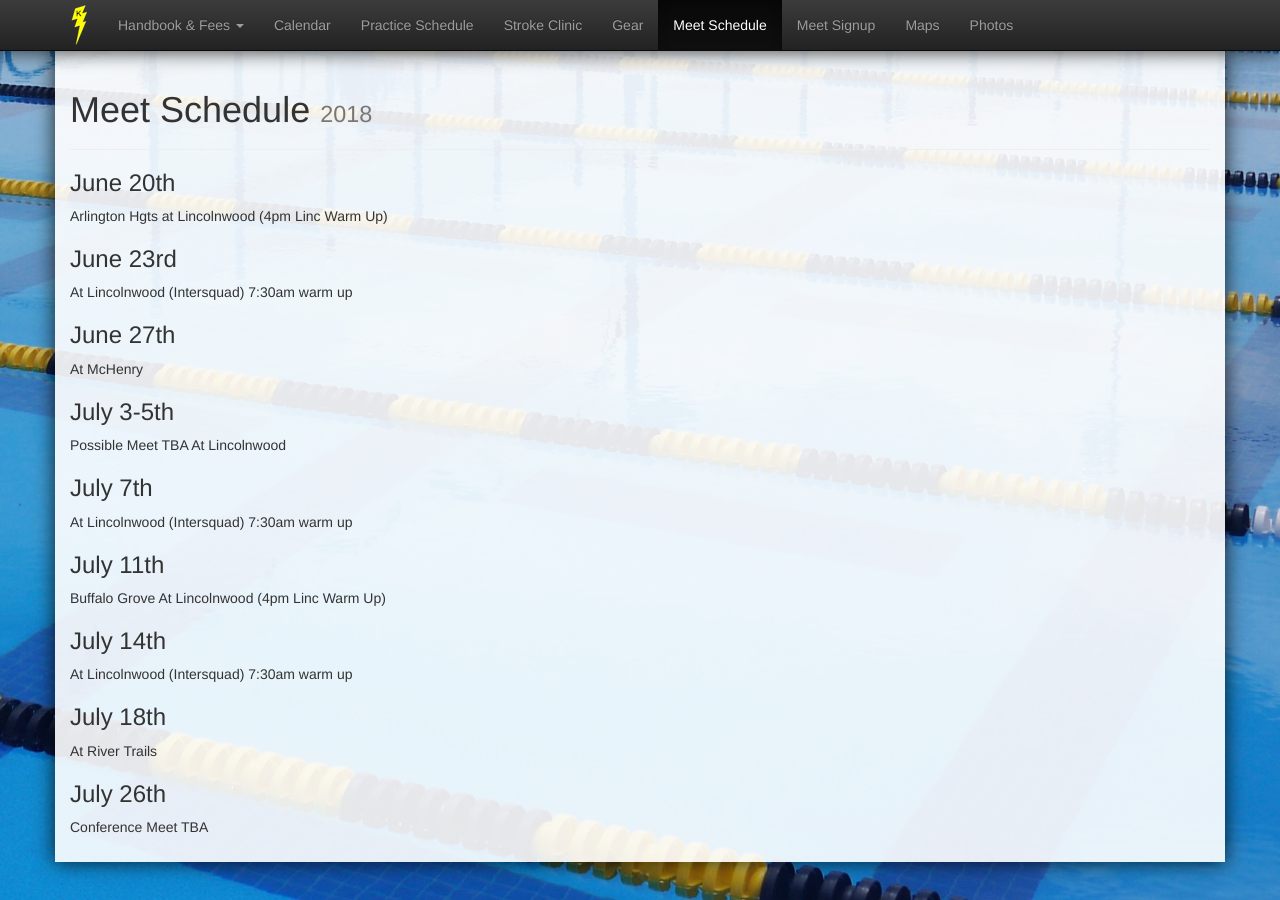
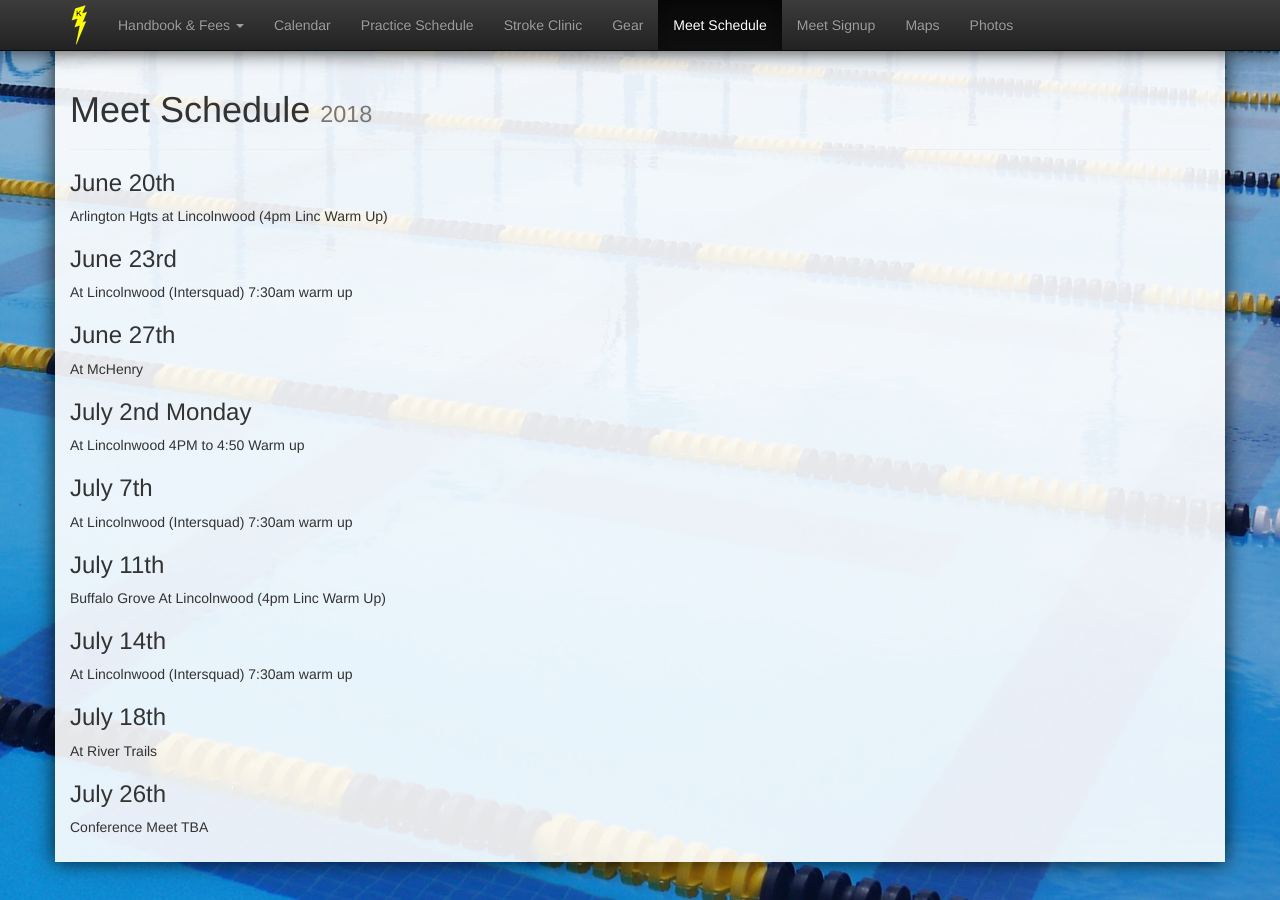
Before and after one commit to schickm/lwlightning.org, a Jekyll site: the page built from meet-schedule.md, in a window 1280 px wide. Built offline with Jekyll 4.4.1, drawn with Linux system fonts in a browser that asks for light colours; nearby versions of some CDN libraries; comment, search, counter and statistics services are not loaded.

Commit message:
Update meet-schedule.md

```diff
--- a/meet-schedule.md
+++ b/meet-schedule.md
@@ -30,8 +30,8 @@ At Lincolnwood (Intersquad) 7:30am warm up
 ### June 27th
 At McHenry
 
-### July 3-5th
-Possible Meet TBA At Lincolnwood
+### July 2nd  Monday
+At Lincolnwood 4PM to 4:50 Warm up
 
 ### July 7th
 At Lincolnwood (Intersquad) 7:30am warm up
```
